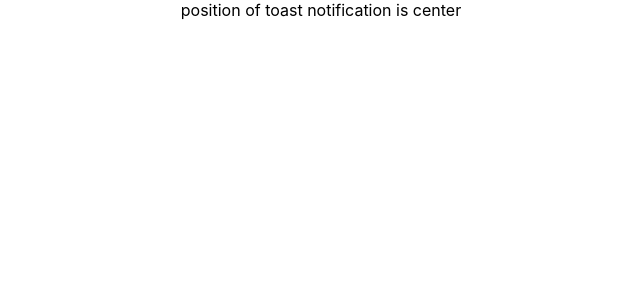
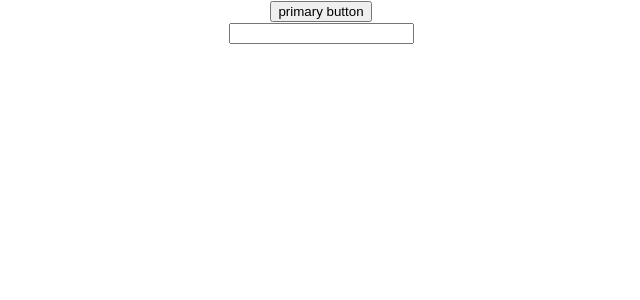
Before and after one commit to DivyarajsinhRana/typescript, a React (Create React App) app in the folder typing-class/: page / in a window 1280 px wide. Shown: the top 300 px of the page, without its empty margins (319-959 px from the left). Built offline with nearby package versions, Linux system fonts and the light colour scheme.

Commit message:
Wrapping html element done

```diff
--- a/typing-class/src/App.tsx
+++ b/typing-class/src/App.tsx
@@ -5,6 +5,8 @@ import Profile from "./component/class/Auth/Profile"
 import List from "./component/class/Auth/Generic/List"
 import RandomNumber from "./component/class/Restriction/RandomNumber"
 import Toast from "./component/TemplateLiteral/Toast"
+import Button from "./component/HTML/Button"
+import Input from "./component/HTML/Input"
 const data = [{
   id :1,
   first : "premraj",
@@ -28,7 +30,9 @@ const App = () => {
       {/* <Private isLoggedin={false} component={Profile} /> */}
       {/* <List items={data} handleClick={(item)=>console.log(item)} /> */}
       {/* <RandomNumber value={11}  isPositive /> */}
-      <Toast  position="center"/>
+      {/* <Toast  position="center"/> */}
+      <Button variant="primary" onClick={()=> console.log("Hello world")} > primary button</Button>
+      <Input onChange = {(e)=>console.log(e.target.value)}/>
     </div>
   )
 }
--- /dev/null
+++ b/typing-class/src/component/HTML/Button.tsx
@@ -0,0 +1,16 @@
+import { ReactNode,ComponentProps } from "react"
+
+type buttonprops = {
+    variant : "primary" | "secondary"
+    children : string
+} & Omit<ComponentProps<'button'>,'children'>
+
+const Button = ({variant,children,...rest} : buttonprops) => {
+    return (
+        <div>
+            <button className={`btn-${variant}`} {...rest}>{children}</button>
+        </div>
+    )
+}
+
+export default Button
--- /dev/null
+++ b/typing-class/src/component/HTML/Input.tsx
@@ -0,0 +1,13 @@
+import {ComponentProps} from 'react'
+
+ type inputprops = ComponentProps<'input'>
+
+const Input = ({...rest} : inputprops) => {
+    return (
+        <div>
+            <input type="text" {...rest}  />
+        </div>
+    )
+}
+
+export default Input
```
